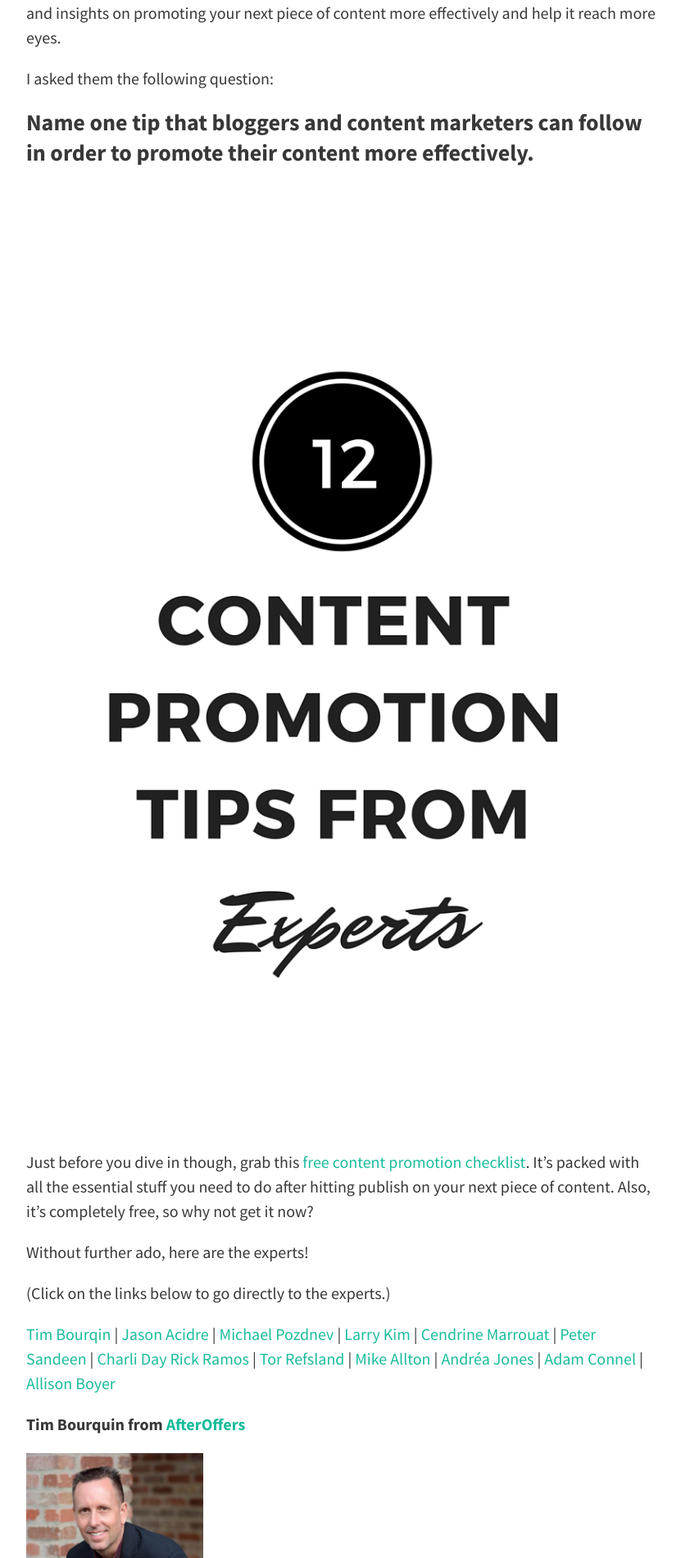
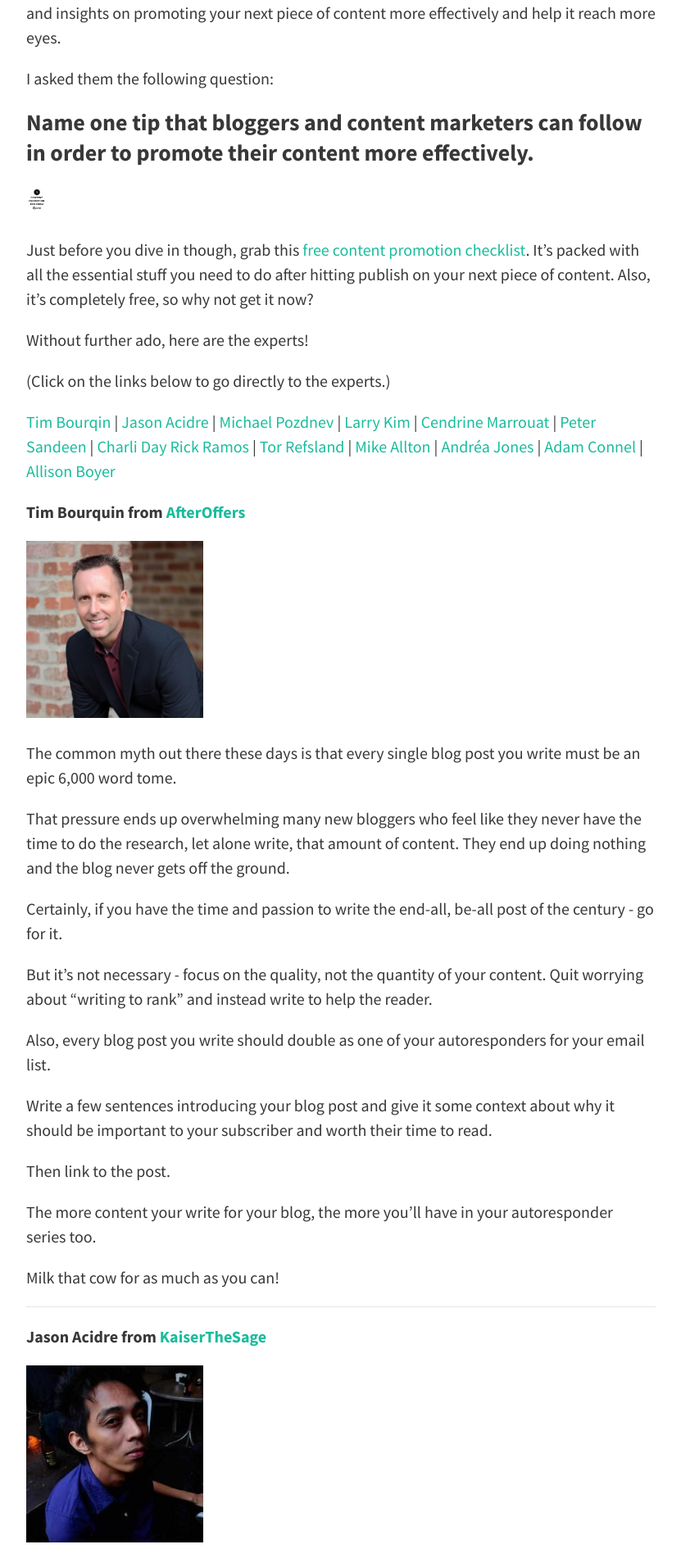
Before and after one commit to typeblogger/typeblogger.github.io, a Jekyll site: the page built from _posts/2016-7-3-how-to-promote-your-blog.md, in a window 1280 px wide. Shown: the part 1392-3293 px from the top of the page at 82% size, without its empty margins (224-1055 px from the left). Built offline with Jekyll 4.4.1, drawn with Linux system fonts in a browser that asks for light colours; nearby versions of some CDN libraries; comment, search, counter and statistics services are not loaded.

Commit message:
Update 2016-7-3-how-to-promote-your-blog.md

```diff
--- a/_posts/2016-7-3-how-to-promote-your-blog.md
+++ b/_posts/2016-7-3-how-to-promote-your-blog.md
@@ -41,7 +41,7 @@ I asked them the following question:
 
 ### **Name one tip that bloggers and content marketers can follow in order to promote their content more effectively.**
 
-<img src="{{site.baseurl}}/img/content-promotion.jpg" alt="Content Promotion">
+<img src="{{site.baseurl}}/img/content-promotion.jpg" alt="Content Promotion" height="39em">
 
 Just before you dive in though, grab this [free content promotion checklist](http://www.paywithapost.de/pay?id=40f72e17-6bde-457d-a554-4eaa0d3164b9). It's packed with all the essential stuff you need to do after hitting publish on your next piece of content. Also, it's completely free, so why not get it now?
 
```
